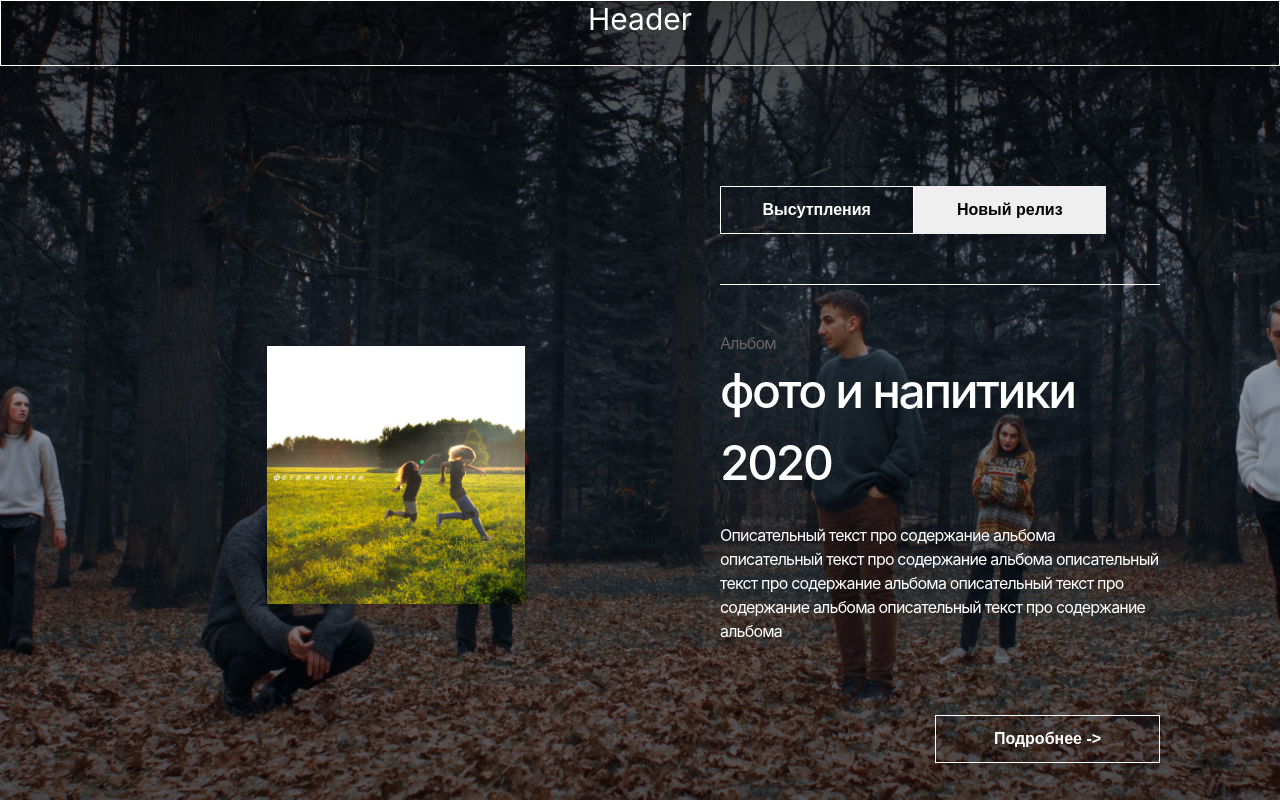
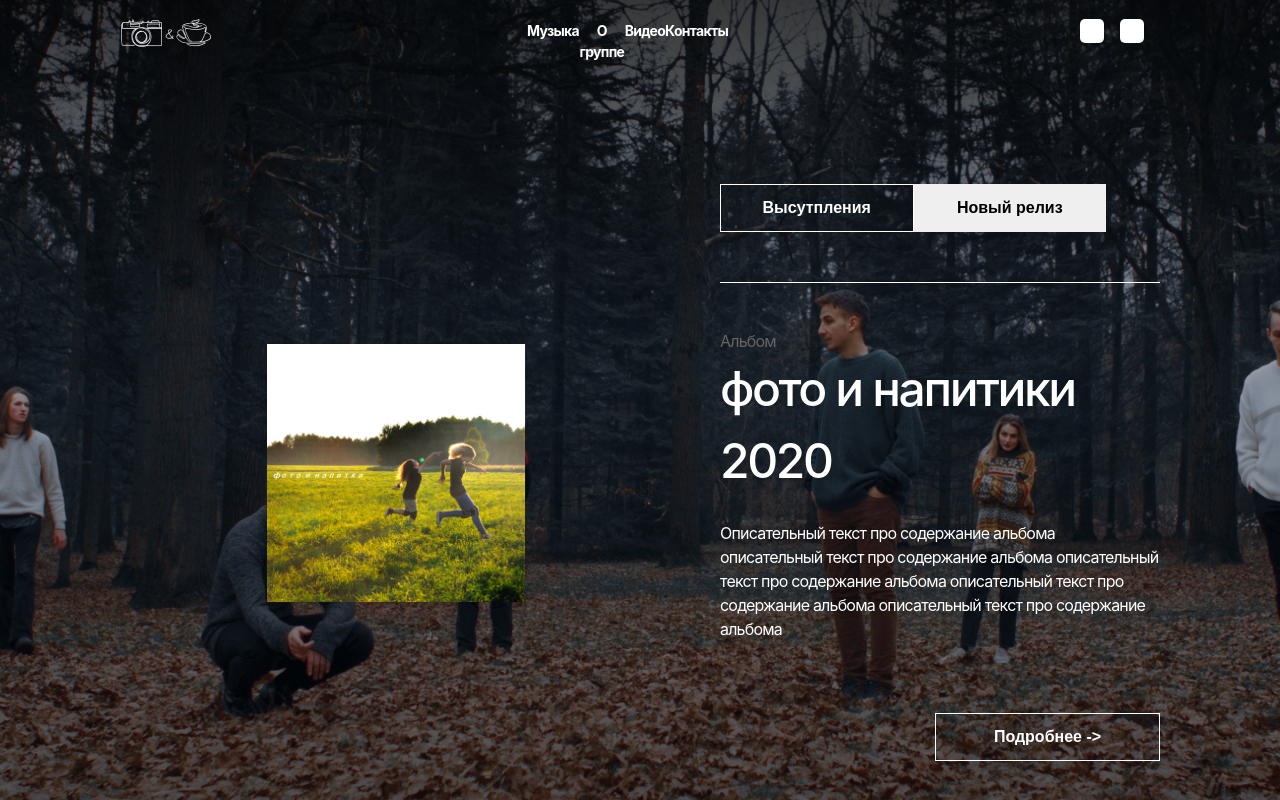
Before and after one commit to makridenko/pad-site, a React (Create React App) app in the folder client/: page / in a window 1280 px wide. Built offline with nearby package versions, Linux system fonts and the light colour scheme.

Commit message:
header 1 template;

```diff
--- a/client/src/Components/Header.js
+++ b/client/src/Components/Header.js
@@ -12,13 +12,72 @@ const StyledHeader = styled.div`
   color: white;
   font-size: 30px;
   height: 64px;
-  border: 1px solid #fff;
+  display: flex;
+  justify-content: center;
+`;
+
+const LogoContainer = styled.div`
+  padding-top: 18px;
+  padding-bottom: 18px;
+  padding-left: 121px;
+  padding-right: 316px;
+`;
+
+const Logo = styled.img`
+  width: 90px;
+  height: 28px;
+`;
+
+const PageContainer = styled.div`
+  display: grid;
+  grid-auto-flow: column;
+  width: 100%;
+  padding-top: 20px;
+  padding-bottom: 23px;
+`;
+
+const PageLink = styled.a`
+  color: #fff;
+  text-decoration: none;
+  font-size: 14px;
+  font-weight: bold;
+  line-height: 150%;
+  letter-spacing: -0.05em;
+`;
+
+const SocialMediaContainer = styled.div`
+  padding-right: 120px;
+  padding-left: 352px;
+  display: grid;
+  grid-auto-flow: column;
+  padding-top: 19px;
+  padding-bottom: 21px;
+`;
+
+const SocialMediaLogo = styled.div`
+  width: 24px;
+  height: 24px;
+  background: #fff;
+  margin-right: 16px;
+  border-radius: 5px;
 `;
 
 const Header = () => {
   return (
     <StyledHeader>
-      Header
+      <LogoContainer>
+        <Logo src='./logo.png' />
+      </LogoContainer>
+      <PageContainer>
+        <PageLink href='#'>Музыка</PageLink>
+        <PageLink href='#'>О группе</PageLink>
+        <PageLink href='#'>Видео</PageLink>
+        <PageLink href='#'>Контакты</PageLink>
+      </PageContainer>
+      <SocialMediaContainer>
+        <SocialMediaLogo />
+        <SocialMediaLogo />
+      </SocialMediaContainer>
     </StyledHeader>
   );
 };
```
Also changed, not shown: client/public/logo.png (added).
